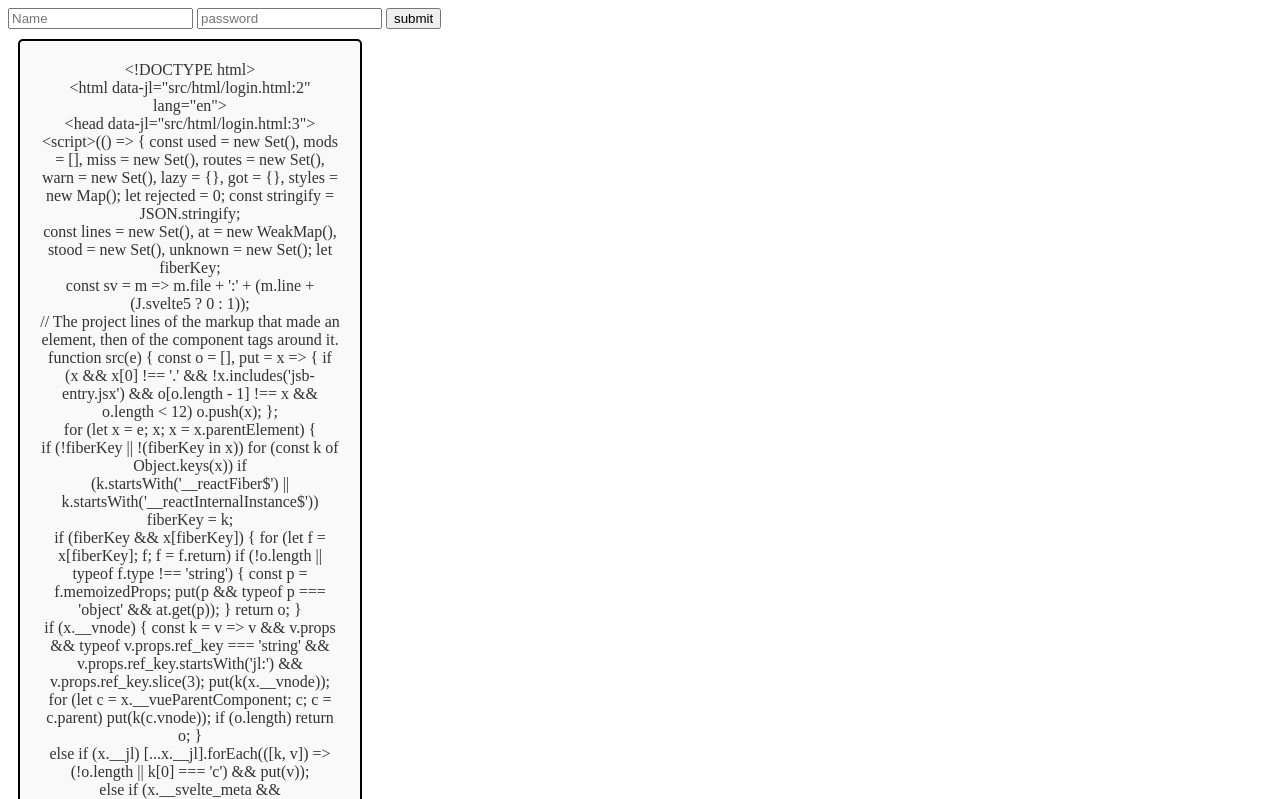
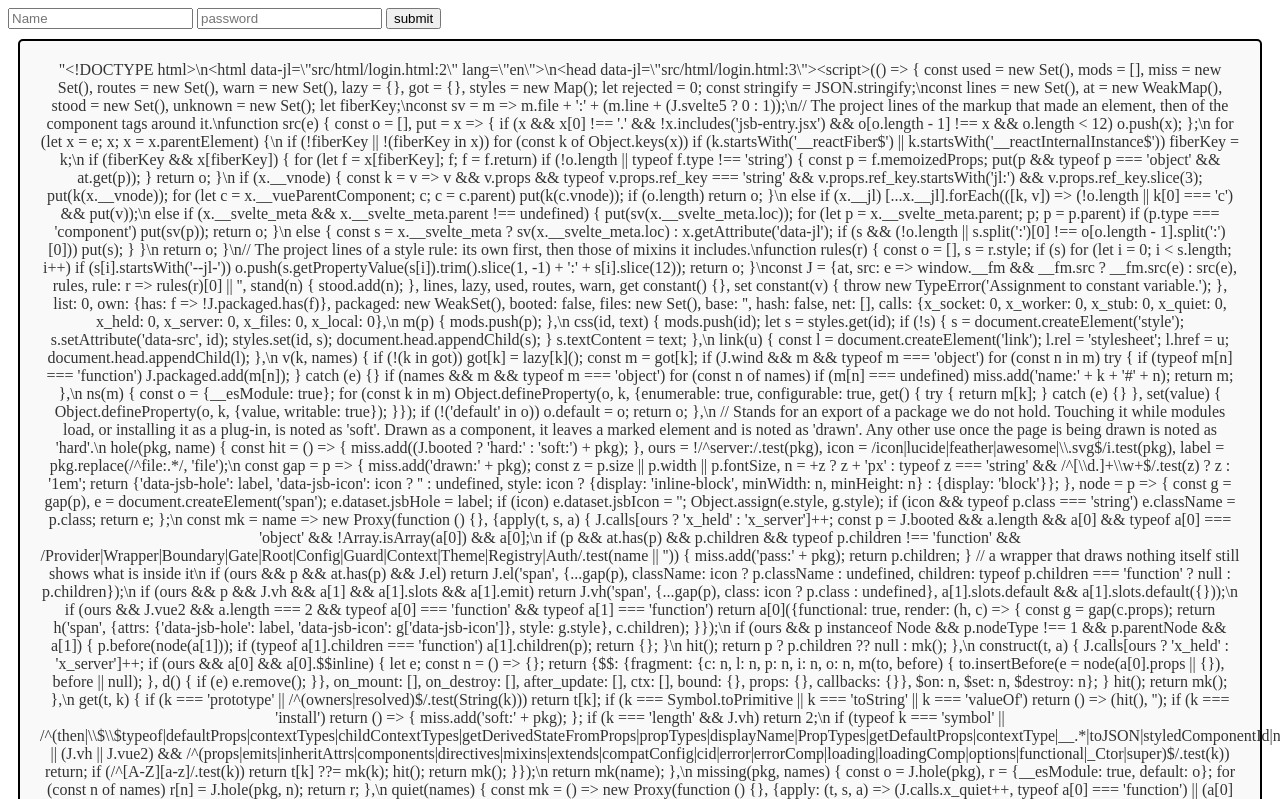
Before and after one commit to MikealFowler/timetracker, a website built with webpack: page src/html/login.html in a window 1280 px wide. Both pictures are taken after a click on the button "Show Everyone". Shown: the top 799 px of the page. Built offline with nearby package versions, Linux system fonts and the light colour scheme.

Commit message:
can request now

```diff
--- a/src/css/style.css
+++ b/src/css/style.css
@@ -5,7 +5,7 @@
     background-color: #f9f9f9;
     font-size: 16px;
     color: #333;
-    width: 300px;
+    width: 400;
     text-align: center;
     border-radius: 5px;
 
--- a/src/js/script.js
+++ b/src/js/script.js
@@ -20,7 +20,7 @@ async function getUsers() {
     try{
         const response = await axios.get(destination);
         console.log('users fetched:', response.data);
-        document.getElementById("allUsers").innerText = response.data
+        document.getElementById("allUsers").innerText = JSON.stringify(response.data)
     } catch (error) {
         console.error('error fetching users', error.response ? error.response.data : error.message);
     }
```
Also changed, not shown: dist/bundle.js.
